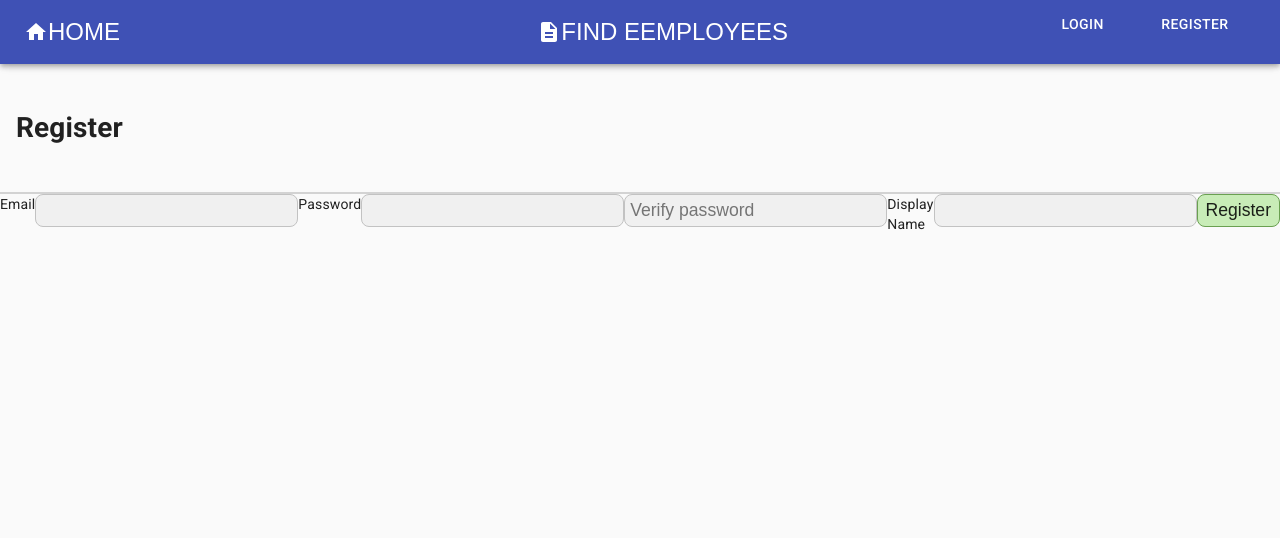
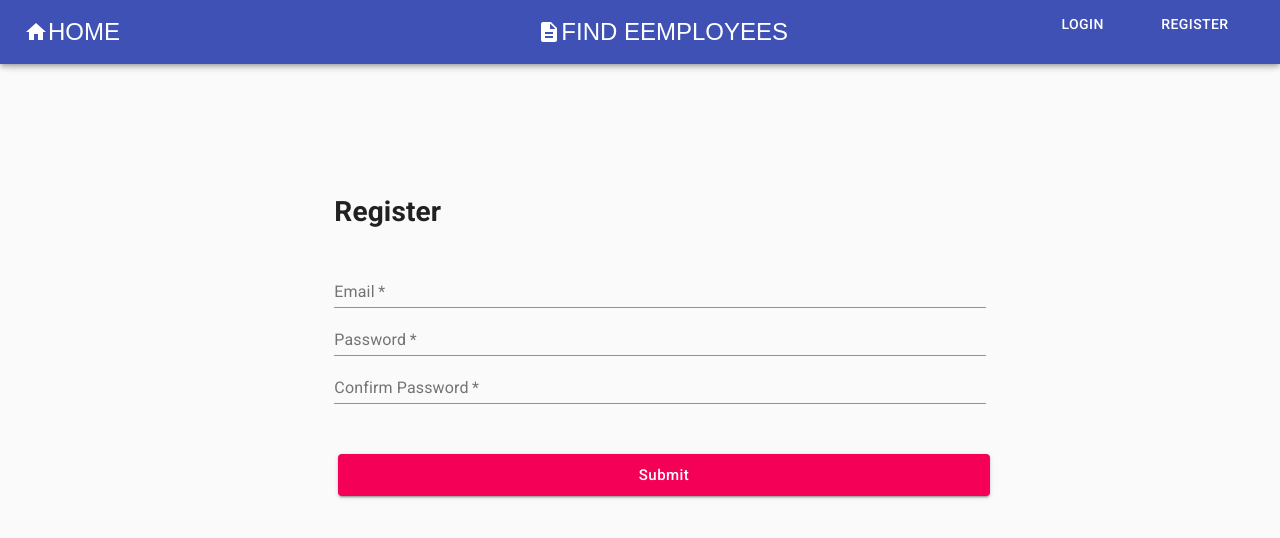
Before and after one commit to marasinipradeep/Go-Employee, a React (Create React App) app in the folder client/: page /register in a window 1280 px wide. Shown: the top 538 px of the page. Built offline with nearby package versions, Linux system fonts and the light colour scheme.

Commit message:
Register UI refactoring completed

```diff
--- a/client/src/Components/auth/Login.js
+++ b/client/src/Components/auth/Login.js
@@ -1,31 +1,28 @@
-import React, { useState, useRef, useEffect } from 'react'
+import React, { useState, useRef } from 'react'
 import { useHistory } from "react-router-dom";
 import { useEmployeeContext } from "../Utils/EmployeeContext"
 import { EMPLOYEE_LOGIN } from "../Utils/Actions"
 import API from "../Utils/API"
-import Grid from '@material-ui/core/Grid';
+
 import ErrorNotice from '../misc/ErrorNotice';
 
-import Buttons from "../../Material-Components/Buttons"
-import Input from "../../Material-Components/Inputs"
-
-
+//Import from material components
+import Buttons from "../../Material-Components/Buttons";
+import Input from "../../Material-Components/Inputs";
 import { makeStyles } from '@material-ui/core/styles';
-//import { Button } from '@material-ui/core';
+import Grid from '@material-ui/core/Grid';
 
 const useStyles = makeStyles((theme) => ({
     root: {
         display: 'flex',
         flexWrap: 'wrap',
-        marginTop:"100px",
-        marginLeft:"40px"
+        marginTop: "100px",
+        marginLeft: "40px"
     },
-    buttonMargin:{
-        marginTop:"50px"
+    buttonMargin: {
+        marginTop: "50px"
     }
 }));
-
-
 
 export default function Login() {
 
@@ -59,7 +56,7 @@ export default function Login() {
             dispatch({
                 type: EMPLOYEE_LOGIN,
                 token: loginRes.data.token,
-                id: loginRes.data.employee.id,
+              //  id: loginRes.data.employee.id,
                 email: loginRes.data.employee.email
             });
             localStorage.setItem("auth-token", loginRes.data.token);
@@ -75,7 +72,7 @@ export default function Login() {
 
             <Grid container alignItems="center" direction="column">
                 <form>
-                        <h2 className="page">Login</h2>
+                    <h2>Login</h2>
                     {error && (<ErrorNotice message={error} clearError={() => setError(undefined)} />)}
 
                     <Input label="Email" inputRef={emailRef} />
--- a/client/src/Components/auth/Register.js
+++ b/client/src/Components/auth/Register.js
@@ -1,37 +1,57 @@
-import React, { useState, useContext } from 'react'
+import React, { useState, useRef } from 'react'
 import { useHistory } from "react-router-dom";
-// import UserContext from "../../context/UserContext"
-import {useEmployeeContext} from "../Utils/EmployeeContext"
+import { useEmployeeContext } from "../Utils/EmployeeContext"
+import { EMPLOYEE_LOGIN } from "../Utils/Actions"
 import ErrorNotice from '../misc/ErrorNotice';
-
 import API from "../Utils/API"
 
+//Import from material components
+import Buttons from "../../Material-Components/Buttons";
+import Input from "../../Material-Components/Inputs";
+import { makeStyles } from '@material-ui/core/styles';
+import Grid from '@material-ui/core/Grid';
+
+const useStyles = makeStyles((theme) => ({
+    root: {
+        display: 'flex',
+        flexWrap: 'wrap',
+        marginTop: "100px",
+        marginLeft: "40px"
+    },
+    buttonMargin: {
+        marginTop: "50px"
+    }
+}));
+
 export default function Register() {
-    //Set state
-    const [email, setEmail] = useState();
-    const [password, setPassword] = useState();
-    const [passwordCheck, setPasswordCheck] = useState();
-    const [displayName, setDisplayName] = useState();
+
+    const classes = useStyles();
     const [error, setError] = useState();
+    const history = useHistory();
+    const emailRef = useRef();
+    const passwordRef = useRef();
+    const confirmPasswordRef = useRef();
+    const { state, dispatch } = useEmployeeContext();
 
-
-    const { setUserData } = useEmployeeContext();
-    const history = useHistory();
 
     //onSubmit clicked
     const submit = async (e) => {
         e.preventDefault();
         try {
-            const newEmployee = { email, password, passwordCheck, displayName }
+            const newEmployee = {
+                email: emailRef.current.value, password: passwordRef.current.value, passwordCheck: confirmPasswordRef.current.value
+            }
             await API.registerEmployee(newEmployee);
 
             //we get response back with token
-            const loginRes = await API.employeeLogin({email, password});
+            const loginRes = await API.employeeLogin(newEmployee);
 
             //Setting employee data after getting back from response
-            setUserData({
+            dispatch({
+                type: EMPLOYEE_LOGIN,
                 token: loginRes.data.token,
-                employee: loginRes.data.employee
+                //   employee: loginRes.data.employee
+                email: loginRes.data.employee.email
             });
 
             localStorage.setItem("auth-token", loginRes.data.token);
@@ -43,32 +63,42 @@ export default function Register() {
         }
     };
     return (
-        <div>
-            <h2 className="page">Register</h2>
-            {error && (<ErrorNotice message={error} clearError={() => setError(undefined)} />)}
-            <form className="form" onSubmit={submit} >
-                {/* Input Email */}
-                <label htmlFor="register-email">Email</label>
-                <input id="register-email" type="email"
-                    onChange={(e) => setEmail(e.target.value)}
-                />
+        <div className={classes.root}>
 
-                {/* Input Password */}
-                <label htmlFor="register-password">Password</label>
-                <input id="register-password" type="password"
-                    onChange={(e) => setPassword(e.target.value)}
-                />
-                <input type="password" placeholder="Verify password"
-                    onChange={(e) => setPasswordCheck(e.target.value)}
-                />
+            <Grid container alignItems="center" direction="column">
 
-                {/* Display Name */}
-                <label htmlFor="register-display-name">Display Name</label>
-                <input id="register-display-name" type="text"
-                    onChange={(e) => setDisplayName(e.target.value)}
-                />
-                <input type="submit" value="Register" />
-            </form>
+                <form>
+                    <h2>Register</h2>
+
+                    {error && (<ErrorNotice message={error} clearError={() => setError(undefined)} />)}
+
+
+                    {/* Input Email */}
+
+                    <Input
+                        label="Email"
+                        inputRef={emailRef} />
+
+
+                    {/* Input Password */}
+                    <Input
+                        label="Password"
+                        inputRef={passwordRef}
+                        type="password" />
+
+                    {/* Confirm Password */}
+                    <Input
+                        label="Confirm Password" inputRef={confirmPasswordRef}
+                        type="password" />
+
+                    <Buttons className={classes.buttonMargin}
+                        color="secondary"
+                        onClick={submit}
+                    >
+                        Submit
+                        </Buttons>
+                </form>
+            </Grid>
         </div>
     )
 }
```
Lines whose indentation alone changed are shown as unchanged.
